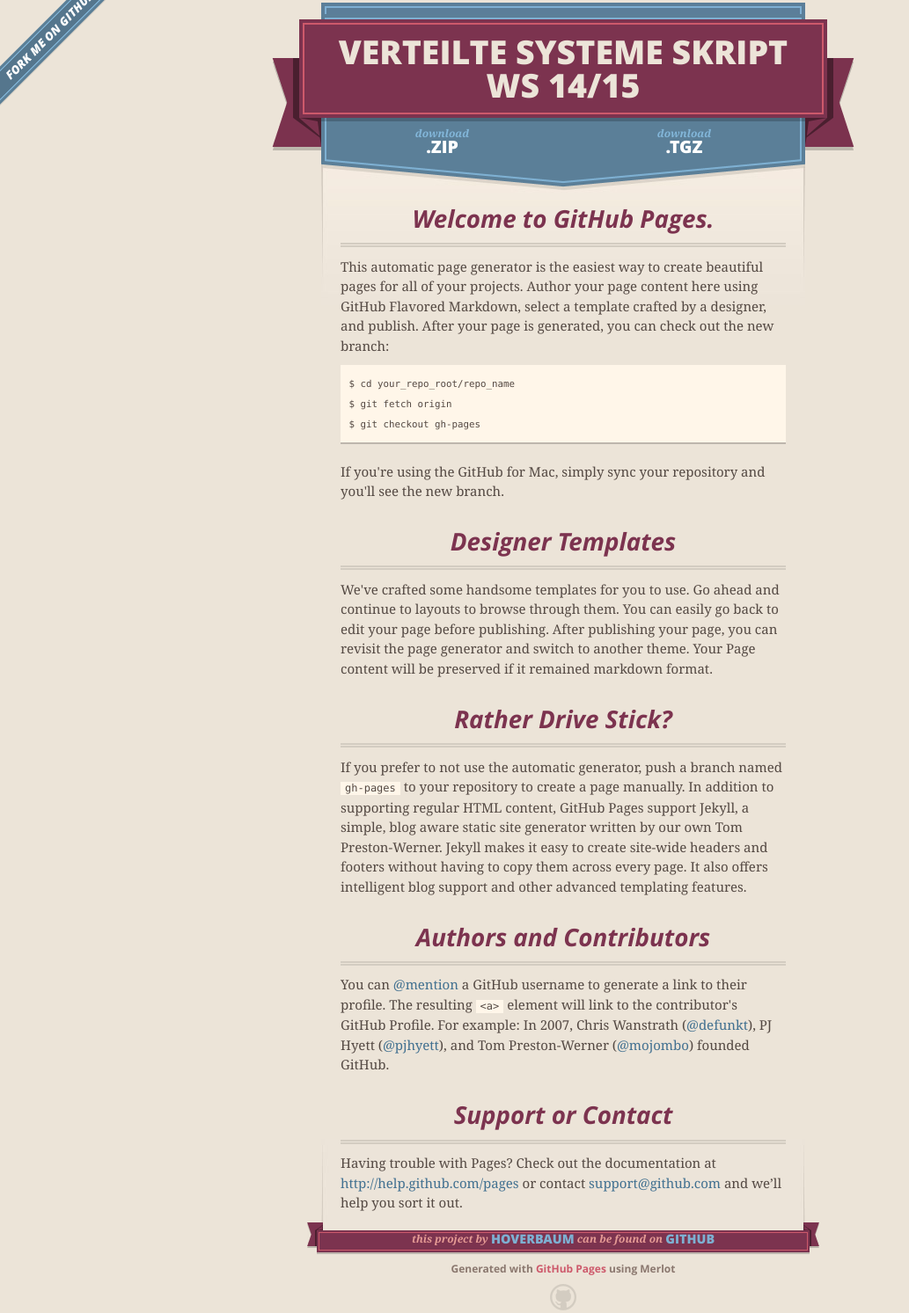
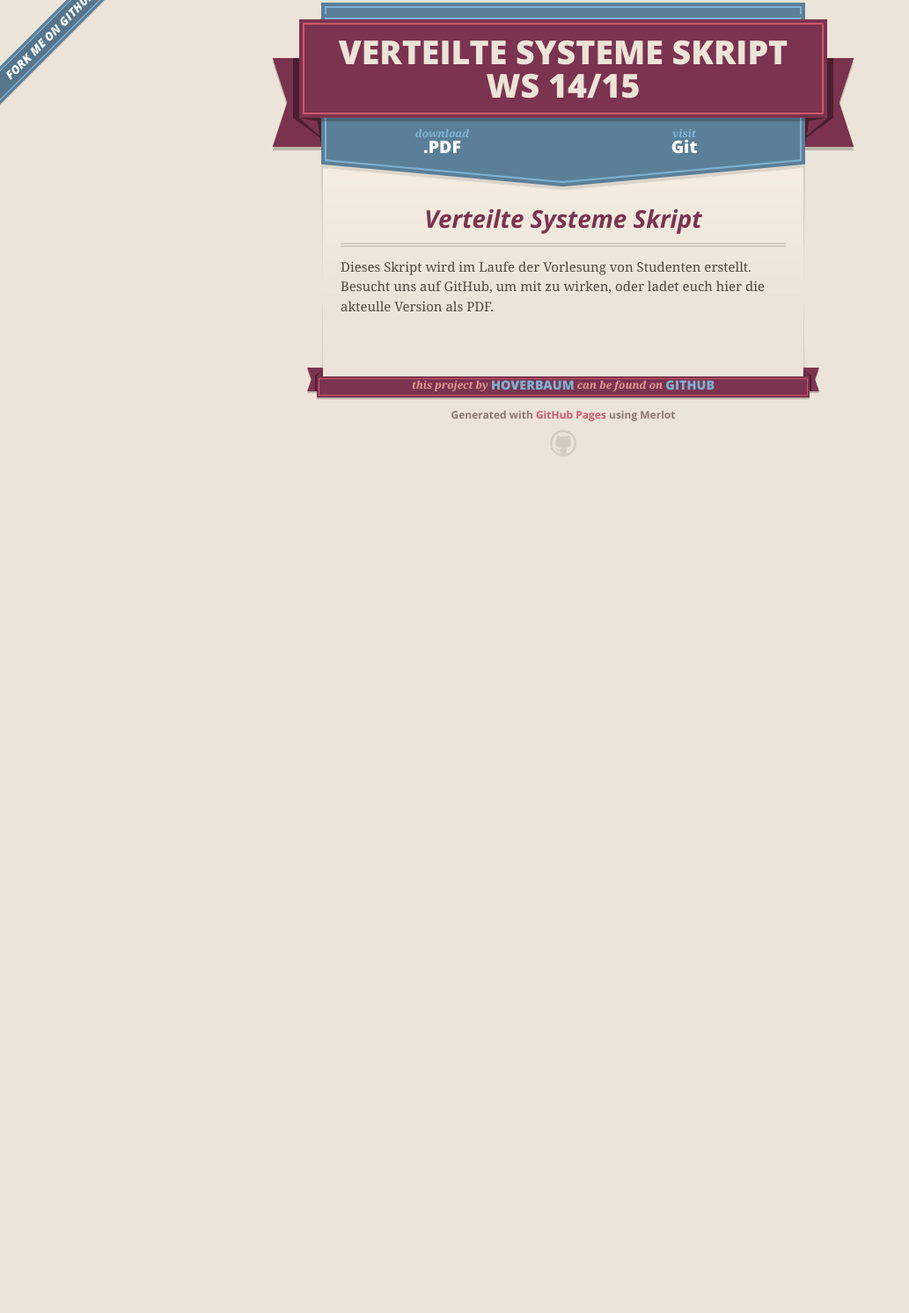
Before and after one commit to xbjw/VS-Skript, a plain HTML site: page index.html in a window 1280 px wide. Shown: the part 16-1509 px from the top of the page at 88% size, without its empty margins (0-1033 px from the left). After the commit the page ends 800 px from the top, so only its background shows below. Drawn offline with nearby package versions, Linux system fonts and the light colour scheme.

Commit message:
Updated Website.
Now has link to pdf and git in header and text about project.

```diff
--- a/index.html
+++ b/index.html
@@ -37,7 +37,7 @@
 
       <section id="downloads">
         <span class="inner">
-          <a href="https://github.com/HoverBaum/VS-Skript/zipball/master" class="zip"><em>download</em> .ZIP</a><a href="https://github.com/HoverBaum/VS-Skript/tarball/master" class="tgz"><em>download</em> .TGZ</a>
+          <a href="https://github.com/HoverBaum/VS-Skript/blob/master/skript.pdf" class="zip"><em>download</em> .PDF</a><a href="https://github.com/HoverBaum/VS-Skript" class="tgz"><em>visit</em> Git</a>
         </span>
       </section>
 
@@ -47,36 +47,10 @@
 
       <section id="main_content">
         <h3>
-<a name="welcome-to-github-pages" class="anchor" href="#welcome-to-github-pages"><span class="octicon octicon-link"></span></a>Welcome to GitHub Pages.</h3>
+<a name="welcome-to-github-pages" class="anchor" href="#welcome-to-github-pages"><span class="octicon octicon-link"></span></a>Verteilte Systeme Skript</h3>
 
-<p>This automatic page generator is the easiest way to create beautiful pages for all of your projects. Author your page content here using GitHub Flavored Markdown, select a template crafted by a designer, and publish. After your page is generated, you can check out the new branch:</p>
+		  <p>Dieses Skript wird im Laufe der Vorlesung von Studenten erstellt. Besucht uns auf GitHub, um mit zu wirken, oder ladet euch hier die akteulle Version als PDF.</p>
 
-<pre><code>$ cd your_repo_root/repo_name
-$ git fetch origin
-$ git checkout gh-pages
-</code></pre>
-
-<p>If you're using the GitHub for Mac, simply sync your repository and you'll see the new branch.</p>
-
-<h3>
-<a name="designer-templates" class="anchor" href="#designer-templates"><span class="octicon octicon-link"></span></a>Designer Templates</h3>
-
-<p>We've crafted some handsome templates for you to use. Go ahead and continue to layouts to browse through them. You can easily go back to edit your page before publishing. After publishing your page, you can revisit the page generator and switch to another theme. Your Page content will be preserved if it remained markdown format.</p>
-
-<h3>
-<a name="rather-drive-stick" class="anchor" href="#rather-drive-stick"><span class="octicon octicon-link"></span></a>Rather Drive Stick?</h3>
-
-<p>If you prefer to not use the automatic generator, push a branch named <code>gh-pages</code> to your repository to create a page manually. In addition to supporting regular HTML content, GitHub Pages support Jekyll, a simple, blog aware static site generator written by our own Tom Preston-Werner. Jekyll makes it easy to create site-wide headers and footers without having to copy them across every page. It also offers intelligent blog support and other advanced templating features.</p>
-
-<h3>
-<a name="authors-and-contributors" class="anchor" href="#authors-and-contributors"><span class="octicon octicon-link"></span></a>Authors and Contributors</h3>
-
-<p>You can <a href="https://github.com/blog/821" class="user-mention">@mention</a> a GitHub username to generate a link to their profile. The resulting <code>&lt;a&gt;</code> element will link to the contributor's GitHub Profile. For example: In 2007, Chris Wanstrath (<a href="https://github.com/defunkt" class="user-mention">@defunkt</a>), PJ Hyett (<a href="https://github.com/pjhyett" class="user-mention">@pjhyett</a>), and Tom Preston-Werner (<a href="https://github.com/mojombo" class="user-mention">@mojombo</a>) founded GitHub.</p>
-
-<h3>
-<a name="support-or-contact" class="anchor" href="#support-or-contact"><span class="octicon octicon-link"></span></a>Support or Contact</h3>
-
-<p>Having trouble with Pages? Check out the documentation at <a href="http://help.github.com/pages">http://help.github.com/pages</a> or contact <a href="mailto:support@github.com">support@github.com</a> and we’ll help you sort it out.</p>
       </section>
 
       <footer>
```
Also changed, not shown: 7 other files.
